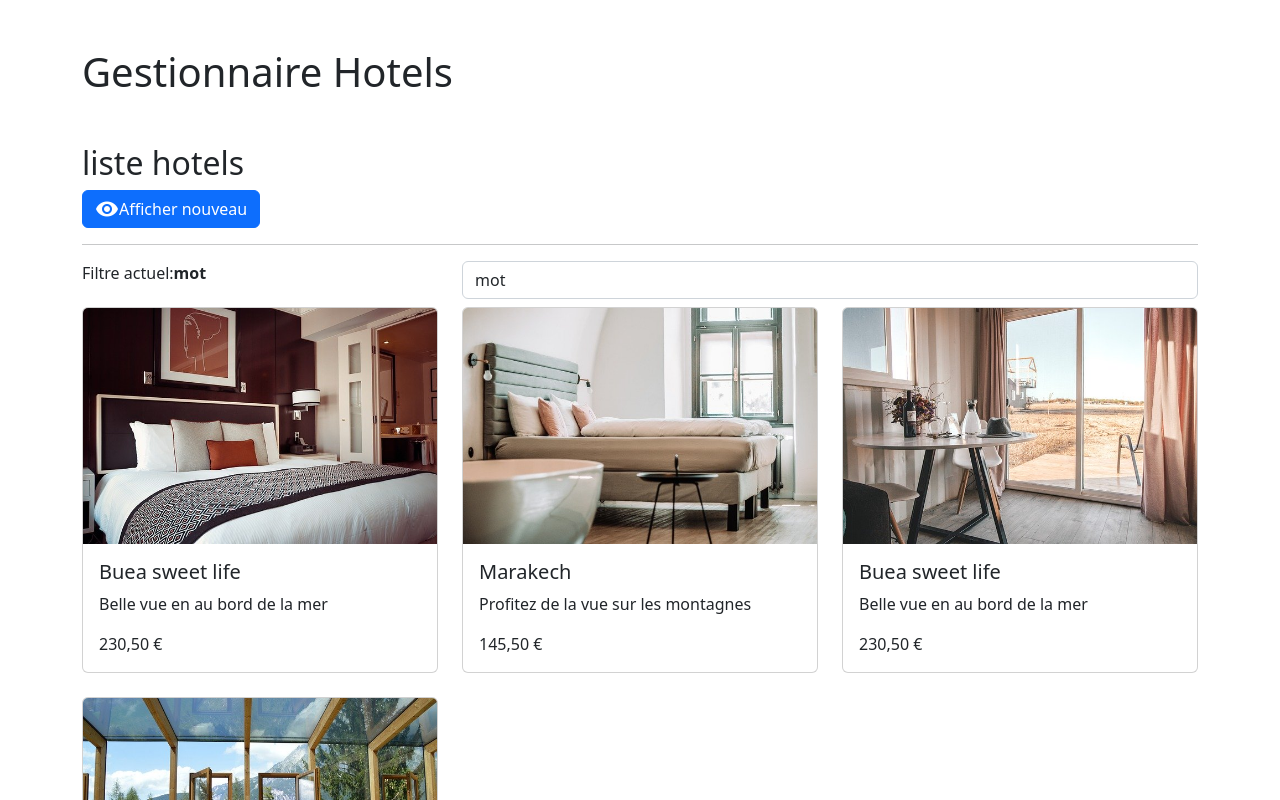
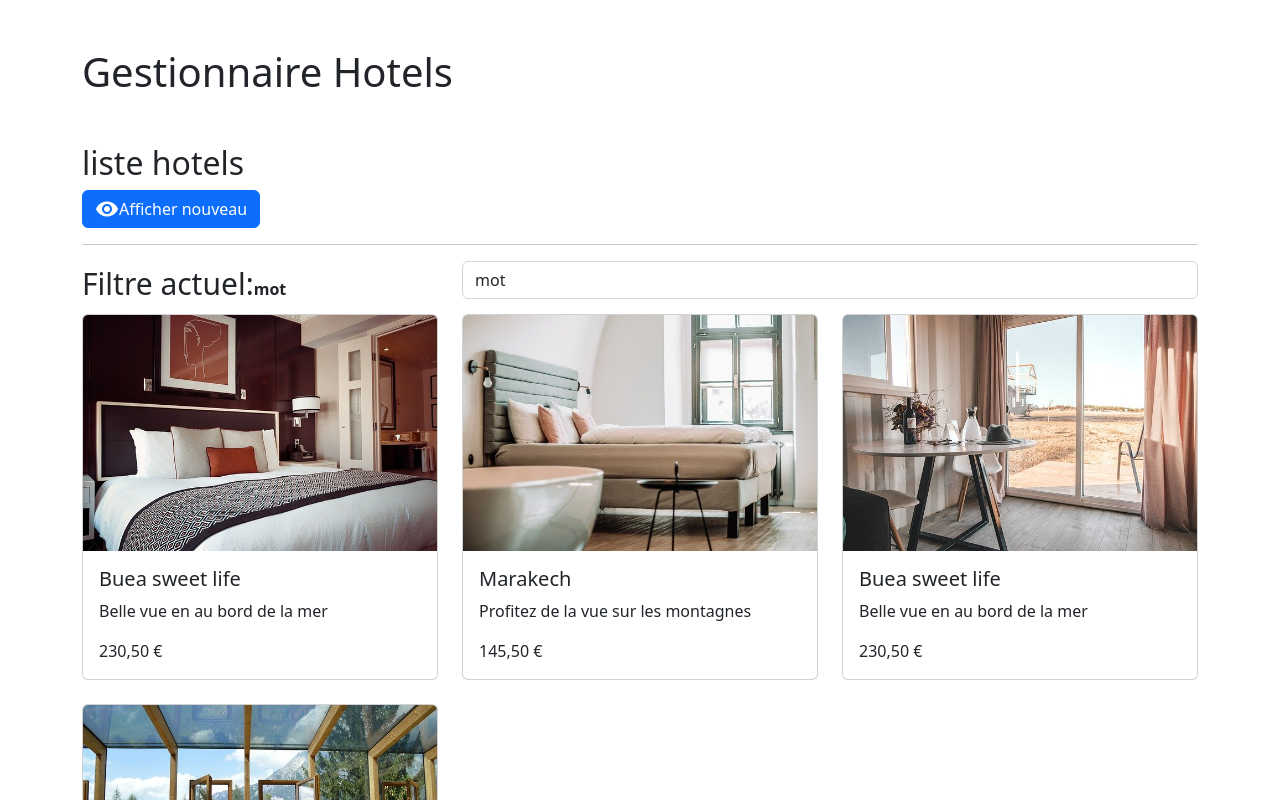
Before and after one commit to da-cruzdev/first_angular-app, an Angular app: page / in a window 1280 px wide. Shown: the top 800 px of the page. Built offline with nearby package versions, Linux system fonts and the light colour scheme.

Commit message:
create css file for styling hotel list

```diff
--- /dev/null
+++ b/src/app/hotel-list/hotel-list.component.css
@@ -0,0 +1,3 @@
+.filter {
+  font-size: 30px;
+}
--- a/src/app/hotel-list/hotel-list.component.html
+++ b/src/app/hotel-list/hotel-list.component.html
@@ -14,7 +14,7 @@
   <div class="my-2">
     <div class="row">
       <div class="col-md-4">
-        <span>Filtre actuel:</span>
+        <span class="filter">Filtre actuel:</span>
         <b>{{ hotelFilter }}</b>
       </div>
       <div class="col-md-8 form-group">
--- a/src/app/hotel-list/hotel-list.component.ts
+++ b/src/app/hotel-list/hotel-list.component.ts
@@ -4,6 +4,7 @@ import { IHotel } from './hotel';
 @Component({
   selector: 'app-hotel-list',
   templateUrl: './hotel-list.component.html',
+  styleUrls: ['./hotel-list.component.css'],
 })
 export class HotelListComponent implements OnInit {
   public title = 'liste hotels';
```
